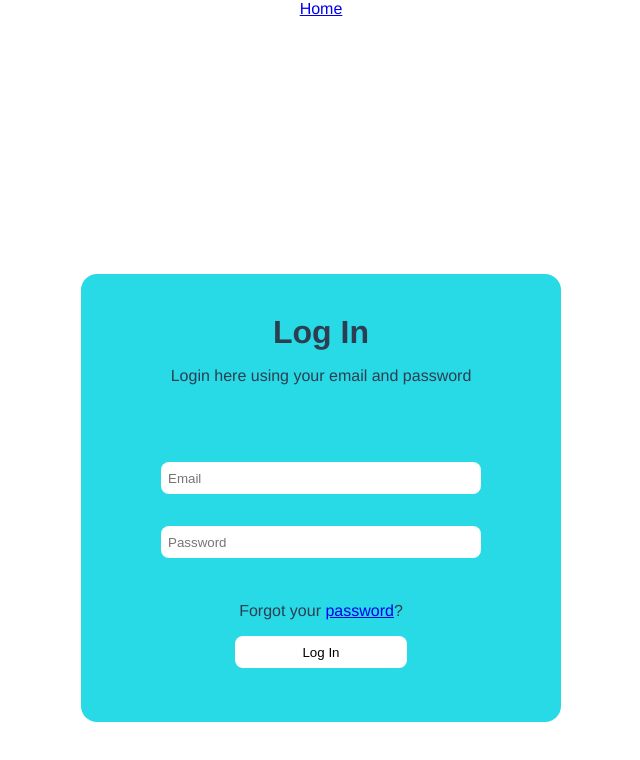
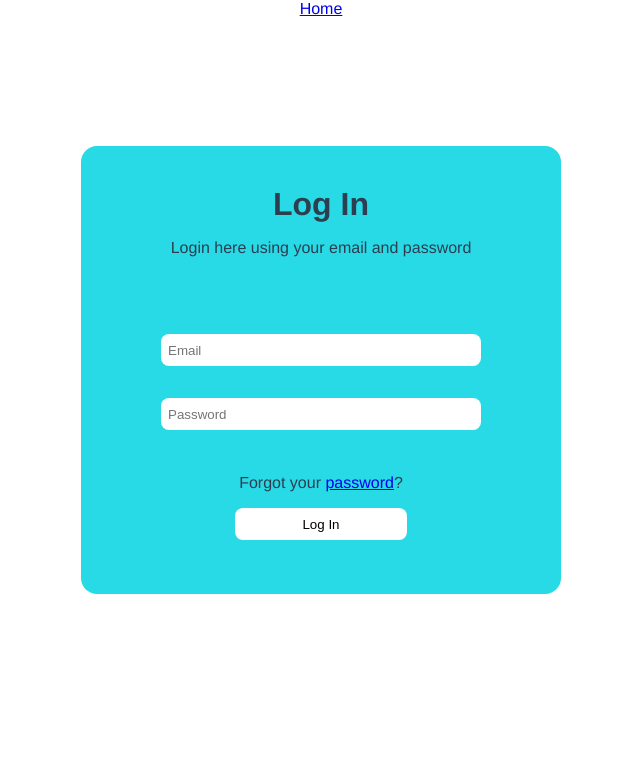
Before and after one commit to yoliberpichardo/friends_directions_frontend, a Vue app: page / in a window 1280 px wide. Shown: the top 760 px of the page, without its empty margins (319-959 px from the left). Built offline with nearby package versions, Linux system fonts and the light colour scheme.

Commit message:
init store

```diff
--- a/package.json
+++ b/package.json
@@ -8,6 +8,7 @@
   },
   "dependencies": {
     "core-js": "^3.6.5",
+    "pinia": "^2.0.14",
     "vue": "^3.0.0",
     "vue-router": "^4.0.0-0"
   },
--- a/src/components/Login.vue
+++ b/src/components/Login.vue
@@ -30,7 +30,7 @@ export default {
         width: 30rem;
         height: 28rem;
         padding: 1.5rem;
-        margin: 20% auto;
+        margin: 10% auto;
         display: flex;
         flex-direction: column;
         border-radius: 1rem;
--- a/src/main.js
+++ b/src/main.js
@@ -1,5 +1,8 @@
 import { createApp } from 'vue'
 import App from './App.vue'
+import { createPinia } from 'pinia'
 import router from './router'
 
-createApp(App).use(router).mount('#app')
+const pinia = createPinia()
+
+createApp(App).use(pinia).use(router).mount('#app')
```
Also changed, not shown: src/store/store.js (added, +12 -0 lines), src/views/Home.vue (+4 -4 lines), 1 other file (tests, documents, lock files or other folders).
